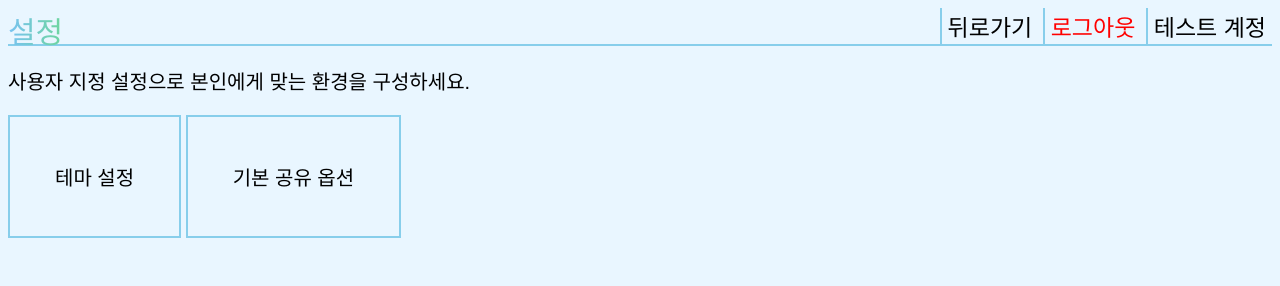
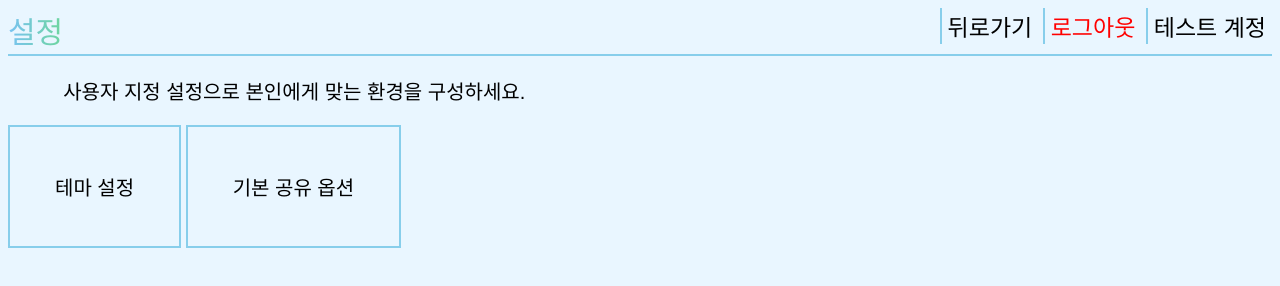
Before and after one commit to sun30812/go_study, a website: page settings.html in a window 1280 px wide. Drawn offline with Linux system fonts and the light colour scheme.

Commit message:
디자인 개선 작업(네비바 영역)

```diff
--- a/public/dashboard_style.css
+++ b/public/dashboard_style.css
@@ -1,14 +1,16 @@
 * {
-	font-family: 'Noto Sans KR', sans-serif;
+  font-family: "Noto Sans KR", sans-serif;
   background-color: #e9f6ff;
 }
 
 .nav {
   text-align: end;
+  padding-bottom: 10px;
   border-bottom: 2px solid skyblue;
 }
 
 #nav-title {
+  padding-bottom: 30px;
   font-size: 30px;
   border: 0px;
   font-weight: 500;
@@ -36,7 +38,6 @@
 .nav-item:active {
   border: 0px;
   background-color: skyblue;
-
 }
 /* 해당 스타일에 대한 제거여부를 판단하고 있습니다. */
 #main {
```
Also changed, not shown: package.json (line endings or trailing spaces), 1 other file. Lines whose indentation alone changed are shown as unchanged.
